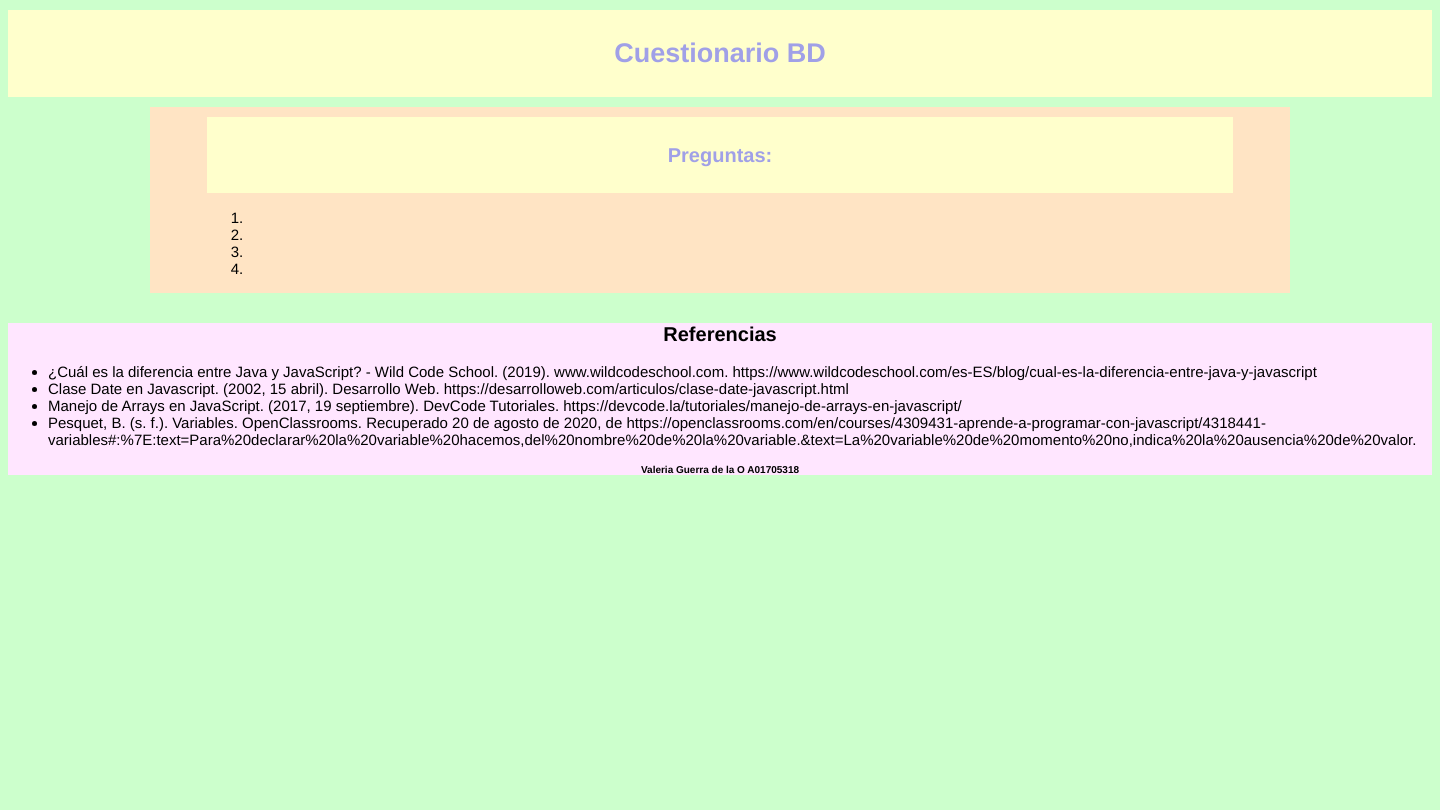
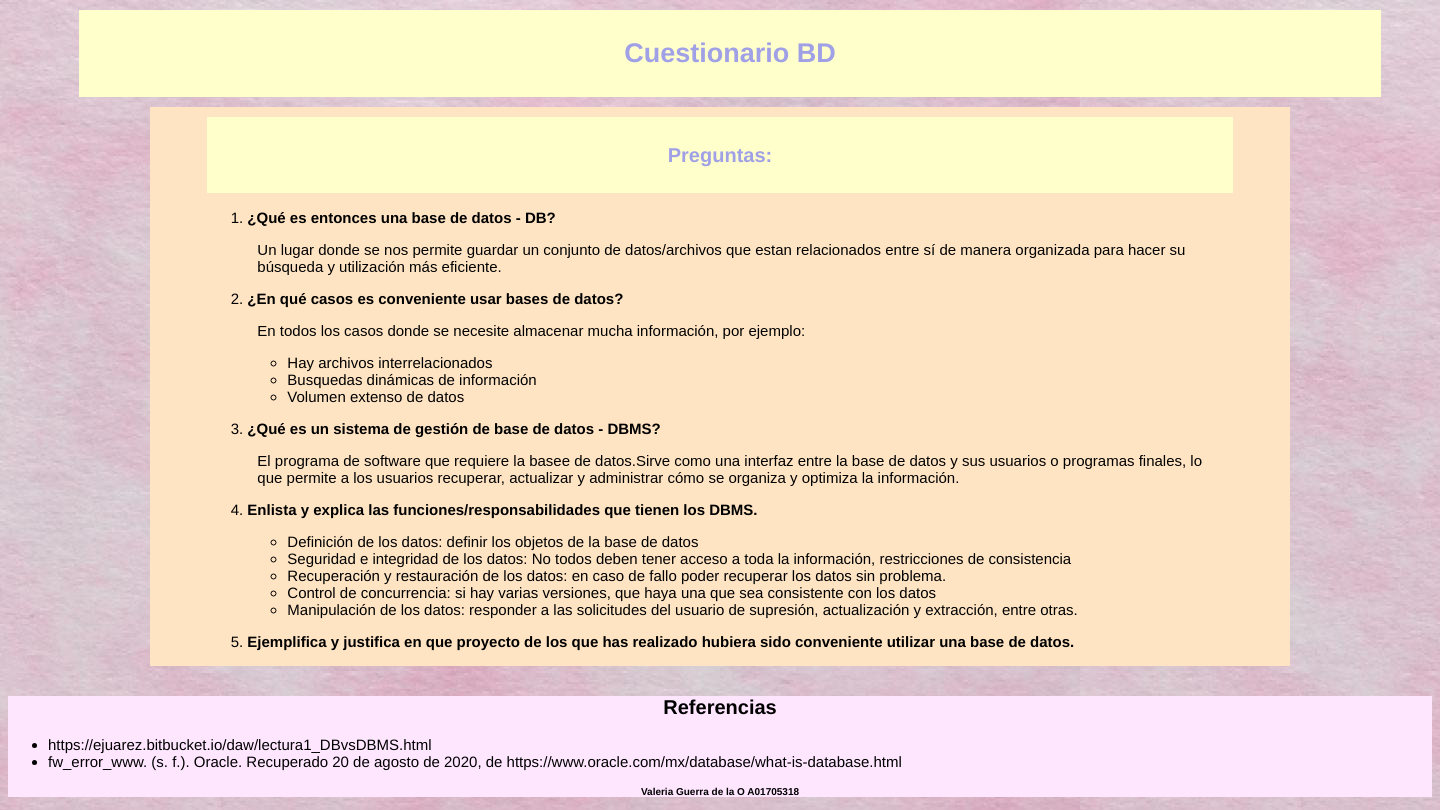
Before and after one commit to Valeriagdlo99/DAW_BD_A01705318, a PHP site: page / in a window 1440 px wide. Before the commit the page ends 475 px from the top, so only its background shows below. Run offline with PHP 8.4, Linux system fonts and the light colour scheme.

Commit message:
Lab 04 terminado

```diff
--- a/BD_Cuestionario/index.html
+++ b/BD_Cuestionario/index.html
@@ -1,31 +1,54 @@
 <!DOCTYPE html>
 <html lang = "es">
-    <meta charset='UTF-8' />
-    <meta name="viewport" content="width=device-width initial-scale=1.0, maximum-scale=1.0">
-    <link rel="stylesheet" type="text/css" href="styles.css">
+
     <head>
+        <meta charset='UTF-8' />
+        <meta name="viewport" content="width=device-width initial-scale=1.0, maximum-scale=1.0">
+        <link rel="stylesheet" type="text/css" href="styles.css">
         <title>Cuestionario BD</title>
     </head>
 
     <body>
-        <header>
+        <header class="particular">
             <h1>Cuestionario BD</h1>
         </header>
         <section>
             <article>
-                <header>
+                <header >
                     <h2>Preguntas:</h2>
                 </header>
                 <ol>
                     <li>
+                        <h3>¿Qué es entonces una base de datos - DB?</h3>
+                        <p>Un lugar donde se nos permite guardar un conjunto de datos/archivos que estan relacionados entre sí de manera organizada para hacer su búsqueda y utilización más eficiente. </p>
                     </li>
                     <li>
+                        <h3>¿En qué casos es conveniente usar bases de datos?</h3>
+                        <p>En todos los casos donde se necesite almacenar mucha información, por ejemplo:</p>
+                        <ul>
+                            <li>Hay archivos interrelacionados</li>
+                            <li>Busquedas dinámicas de información</li>
+                            <li>Volumen extenso de datos</li>
+                        </ul>
+                    </li>
+                    <li>
+                        <h3>¿Qué es un sistema de gestión de base de datos - DBMS?</h3>
+                        <p> El programa de software que requiere la basee de datos.Sirve como una interfaz entre la base de datos y sus usuarios o programas finales, lo que permite a los usuarios recuperar, actualizar y administrar cómo se organiza y optimiza la información.</p>
 
                     </li>
                     <li>
-
+                        <h3>Enlista y explica las funciones/responsabilidades que tienen los DBMS.</h3>
+                        <ul>
+                            <li>Definición de los datos: definir los objetos de la base de datos</li>
+                            <li>Seguridad e integridad de los datos: No todos deben tener acceso a toda la información, restricciones de consistencia</li>
+                            <li>Recuperación y restauración de los datos: en caso de fallo poder recuperar los datos sin problema.</li>
+                            <li>Control de concurrencia: si hay varias versiones, que haya una que sea consistente con los datos</li>
+                            <li>Manipulación de los datos: responder a las solicitudes del usuario de supresión, actualización y extracción, entre otras.</li>
+                        </ul>
                     </li>
                     <li>
+                        <h3>Ejemplifica y justifica en que proyecto de los que has realizado hubiera sido conveniente utilizar una base de datos.</h3>
+                        <p></p>
                     </li>
                 </ol>
             </article>
@@ -33,10 +56,8 @@
         <footer>
                 <h2>Referencias</h2>
                 <ul>
-                    <li>¿Cuál es la diferencia entre Java y JavaScript? - Wild Code School. (2019). www.wildcodeschool.com. https://www.wildcodeschool.com/es-ES/blog/cual-es-la-diferencia-entre-java-y-javascript</li>
-                    <li>Clase Date en Javascript. (2002, 15 abril). Desarrollo Web. https://desarrolloweb.com/articulos/clase-date-javascript.html</li>
-                    <li>Manejo de Arrays en JavaScript. (2017, 19 septiembre). DevCode Tutoriales. https://devcode.la/tutoriales/manejo-de-arrays-en-javascript/</li>
-                    <li>Pesquet, B. (s. f.). Variables. OpenClassrooms. Recuperado 20 de agosto de 2020, de https://openclassrooms.com/en/courses/4309431-aprende-a-programar-con-javascript/4318441-variables#:%7E:text=Para%20declarar%20la%20variable%20hacemos,del%20nombre%20de%20la%20variable.&text=La%20variable%20de%20momento%20no,indica%20la%20ausencia%20de%20valor.</li>
+                    <li>https://ejuarez.bitbucket.io/daw/lectura1_DBvsDBMS.html</li>
+                    <li>fw_error_www. (s. f.). Oracle. Recuperado 20 de agosto de 2020, de https://www.oracle.com/mx/database/what-is-database.html</li>
                 </ul>
             <h4>Valeria Guerra de la O A01705318</h4>
         </footer>
--- a/BD_Cuestionario/styles.css
+++ b/BD_Cuestionario/styles.css
@@ -45,6 +45,12 @@ header {
     */
 
 }
+header.particular{
+    width: 90%;
+    align-content: center;
+    align-items: center;
+    margin-left: 5%;
+}
 
 
 article{
@@ -53,7 +59,7 @@ article{
 }
 
 body {
-    background-color: #ccffcc;
+    background-image: url("fondo.jpg");
 }
 
 section {
```
Also changed, not shown: Lab 4/index.html (+10 -9 lines), BD_Cuestionario/fondo.jpg (added).
